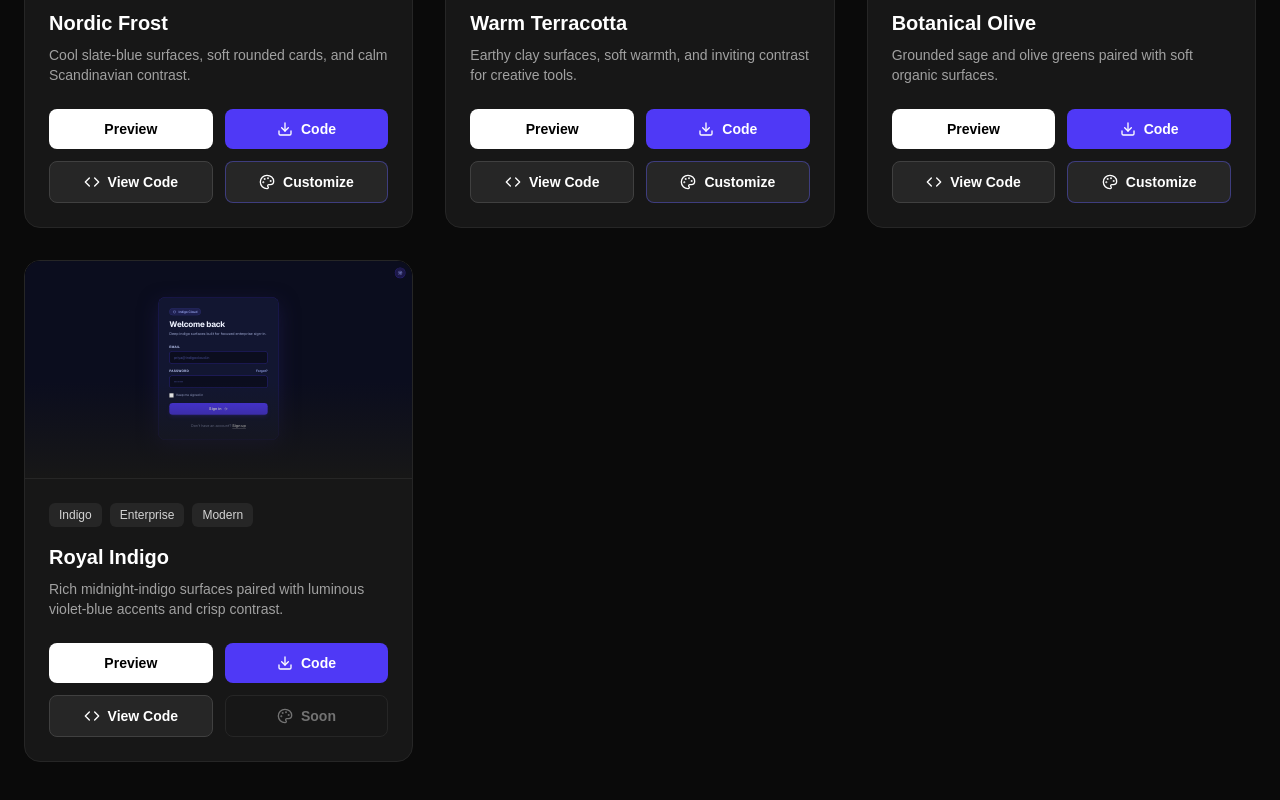
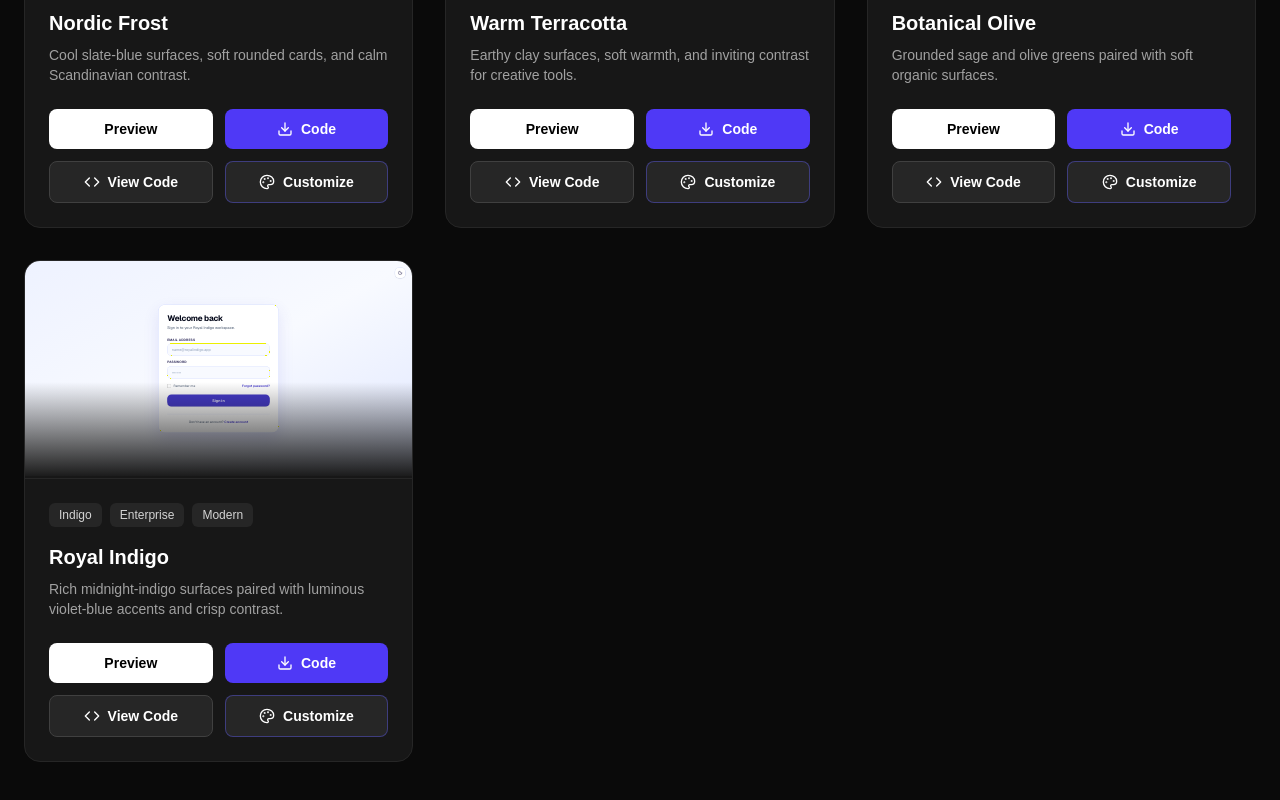
Before and after one commit to shaurya-10000/auth-ui-showcase, a Next.js app: page /grid in a window 1280 px wide. Shown: the part 2645-3445 px from the top of the page. Built offline with nearby package versions, Linux system fonts and the light colour scheme.

Commit message:
feat: add customization support to template-16

```diff
--- a/src/lib/brand/defaults.ts
+++ b/src/lib/brand/defaults.ts
@@ -13,6 +13,7 @@ import { brand as template12 } from "@/templates/template-12/brand";
 import { brand as template13 } from "@/templates/template-13/brand";
 import { brand as template14 } from "@/templates/template-14/brand";
 import { brand as template15 } from "@/templates/template-15/brand";
+import { brand as template16 } from "@/templates/template-16/brand";
 import type { BrandValues } from "./types";
 
 /** Templates that support customization. Add a line here when a template gets a brand.ts. */
@@ -32,6 +33,7 @@ const DEFAULTS: Record<string, BrandValues> = {
   "template-13": template13,
   "template-14": template14,
   "template-15": template15,
+  "template-16": template16,
 };
 
 export function isBrandable(templateId: string): boolean {
--- a/src/lib/brand/registry.ts
+++ b/src/lib/brand/registry.ts
@@ -14,6 +14,7 @@ import { Login as Template12Login, Signup as Template12Signup } from "@/template
 import { Login as Template13Login, Signup as Template13Signup } from "@/templates/template-13";
 import { Login as Template14Login, Signup as Template14Signup } from "@/templates/template-14";
 import { Login as Template15Login, Signup as Template15Signup } from "@/templates/template-15";
+import { Login as Template16Login, Signup as Template16Signup } from "@/templates/template-16";
 import type { BrandValues } from "./types";
 
 export type BrandablePage = ComponentType<{ brand?: BrandValues }>;
@@ -46,4 +47,5 @@ export const brandablePages: Record<string, BrandablePages> = {
   "template-13": pages(Template13Login, Template13Signup),
   "template-14": pages(Template14Login, Template14Signup),
   "template-15": pages(Template15Login, Template15Signup),
+  "template-16": pages(Template16Login, Template16Signup),
 };
--- /dev/null
+++ b/src/templates/template-16/brand-mark.tsx
@@ -0,0 +1,36 @@
+import type { Brand } from "./brand";
+
+interface BrandMarkProps {
+  brand: Brand;
+  isDark: boolean;
+}
+
+/** Optional logo and brand name shown above the Royal Indigo card. Renders nothing when both are empty. */
+export default function BrandMark({ brand, isDark }: BrandMarkProps) {
+  if (!brand.name && !brand.logoUrl) return null;
+
+  return (
+    <div className="mb-5 flex items-center gap-3">
+      {brand.logoUrl ? (
+        // eslint-disable-next-line @next/next/no-img-element
+        <img
+          src={brand.logoUrl}
+          alt={brand.name ? `${brand.name} logo` : "Logo"}
+          className="h-9 w-auto max-w-[8rem] rounded-xl object-contain"
+        />
+      ) : (
+        <span
+          aria-hidden="true"
+          className="flex h-9 w-9 items-center justify-center rounded-2xl bg-[var(--brand)] text-sm font-bold text-white shadow-sm"
+        >
+          {brand.name.charAt(0).toUpperCase()}
+        </span>
+      )}
+      {brand.name && (
+        <span className={`text-base font-bold tracking-tight ${isDark ? "text-indigo-50" : "text-indigo-950"}`}>
+          {brand.name}
+        </span>
+      )}
+    </div>
+  );
+}
--- /dev/null
+++ b/src/templates/template-16/brand.ts
@@ -0,0 +1,19 @@
+// Brand settings. Edit these values to change the text, links and colors of this template.
+export const brand = {
+  name: "",
+  logoUrl: "",
+  accent: "#4338ca",
+  loginTitle: "Welcome back",
+  loginSubtitle: "Sign in to your Royal Indigo workspace.",
+  loginSubmit: "Sign in",
+  signupPrompt: "Don't have an account?",
+  signupLink: "Create account",
+  signupTitle: "Create account",
+  signupSubtitle: "Join with deep indigo precision and clarity.",
+  signupSubmit: "Create account",
+  signinPrompt: "Already have an account?",
+  signinLink: "Sign in",
+  showRemember: true,
+};
+
+export type Brand = typeof brand;
--- a/src/templates/template-16/login.tsx
+++ b/src/templates/template-16/login.tsx
@@ -1,11 +1,19 @@
 "use client";
 import { useState } from "react";
 import Link from "next/link";
-import { ArrowRight, ShieldCheck, Sun, Moon } from "lucide-react";
+import { Sun, Moon } from "lucide-react";
+import { brand as defaultBrand, type Brand } from "./brand";
+import BrandMark from "./brand-mark";
+import { brandVars, themeClasses } from "./theme";
 
-export default function Login() {
+interface LoginProps {
+  brand?: Brand;
+}
+
+export default function Login({ brand = defaultBrand }: LoginProps) {
   const [isLoading, setIsLoading] = useState(false);
-  const [isDark, setIsDark] = useState(true);
+  const [isDark, setIsDark] = useState(false);
+  const theme = themeClasses(isDark);
 
   const handleSubmit = (e: React.FormEvent) => {
     e.preventDefault();
@@ -14,85 +22,69 @@ export default function Login() {
   };
 
   return (
-    <div className={`min-h-screen flex items-center justify-center p-4 sm:p-8 font-sans transition-colors duration-300 ${isDark ? 'bg-[#0b0d1e] text-indigo-50' : 'bg-[#eef0ff] text-indigo-950'}`}>
-
-      {/* Floating Theme Toggle */}
+    <div className={theme.page} style={brandVars(brand.accent)}>
       <button
         onClick={() => setIsDark(!isDark)}
-        className={`fixed top-6 right-6 z-50 p-2.5 rounded-full border transition-colors ${isDark ? 'border-indigo-800/70 bg-indigo-950/90 text-indigo-300 hover:bg-indigo-900' : 'border-indigo-200 bg-white text-indigo-900 hover:bg-indigo-50'}`}
+        className={theme.toggle}
         aria-label="Toggle theme"
       >
         {isDark ? <Sun size={18} /> : <Moon size={18} />}
       </button>
 
-      {/* Royal Indigo Card */}
-      <div className={`w-full max-w-md rounded-3xl border p-7 sm:p-10 transition-all duration-300 ${isDark ? 'border-indigo-800/60 bg-[#121631] shadow-[0_24px_70px_rgba(30,27,75,0.65)]' : 'border-indigo-200/90 bg-white shadow-[0_24px_70px_rgba(67,56,202,0.12)]'}`}>
-        <div className="mb-8">
-          <div className={`inline-flex items-center gap-2 rounded-full px-3 py-1 text-xs font-medium mb-4 ${isDark ? 'bg-indigo-500/15 text-indigo-300 border border-indigo-500/30' : 'bg-indigo-50 text-indigo-700 border border-indigo-200'}`}>
-            <ShieldCheck size={13} />
-            Indigo Cloud
-          </div>
-          <h1 className="text-3xl font-bold tracking-tight">Welcome back</h1>
-          <p className={`mt-1.5 text-sm ${isDark ? 'text-indigo-200/75' : 'text-indigo-900/70'}`}>
-            Deep indigo surfaces built for focused enterprise sign-in.
-          </p>
+      <div className={theme.card}>
+        <BrandMark brand={brand} isDark={isDark} />
+
+        <div className="mb-7">
+          <h1 className={theme.heading}>{brand.loginTitle}</h1>
+          <p className={theme.subtitle}>{brand.loginSubtitle}</p>
         </div>
 
-        <form onSubmit={handleSubmit} className="space-y-5">
+        <form onSubmit={handleSubmit} className="space-y-4">
           <div>
-            <label className={`block text-xs font-semibold uppercase tracking-wider mb-2 ${isDark ? 'text-indigo-200' : 'text-indigo-950'}`}>
-              Email
-            </label>
+            <label className={theme.fieldLabel}>Email Address</label>
             <input
               type="email"
               required
-              placeholder="priya@indigocloud.in"
-              className={`w-full rounded-xl border px-4 py-3 text-sm focus:outline-none focus:ring-2 transition-all ${isDark ? 'border-indigo-800/80 bg-[#0b0d1e] text-white placeholder-indigo-400/50 focus:border-indigo-400 focus:ring-indigo-400/25' : 'border-indigo-200 bg-[#f8f9ff] text-indigo-950 placeholder-indigo-400 focus:border-indigo-600 focus:ring-indigo-600/20'}`}
+              className={theme.input}
+              placeholder="name@royalindigo.app"
             />
           </div>
 
           <div>
-            <div className="flex items-center justify-between mb-2">
-              <label className={`block text-xs font-semibold uppercase tracking-wider ${isDark ? 'text-indigo-200' : 'text-indigo-950'}`}>
-                Password
-              </label>
-              <a href="#" className={`text-xs font-medium transition-colors ${isDark ? 'text-indigo-300 hover:text-indigo-200' : 'text-indigo-600 hover:text-indigo-500'}`}>
-                Forgot?
-              </a>
-            </div>
+            <label className={theme.fieldLabel}>Password</label>
             <input
               type="password"
               required
+              className={theme.input}
               placeholder="••••••••"
-              className={`w-full rounded-xl border px-4 py-3 text-sm focus:outline-none focus:ring-2 transition-all ${isDark ? 'border-indigo-800/80 bg-[#0b0d1e] text-white placeholder-indigo-400/50 focus:border-indigo-400 focus:ring-indigo-400/25' : 'border-indigo-200 bg-[#f8f9ff] text-indigo-950 placeholder-indigo-400 focus:border-indigo-600 focus:ring-indigo-600/20'}`}
             />
           </div>
 
-          <div className="flex items-center gap-2.5">
-            <input
-              type="checkbox"
-              id="indigo-remember"
-              className="h-4 w-4 rounded accent-indigo-500"
-            />
-            <label htmlFor="indigo-remember" className={`text-xs ${isDark ? 'text-indigo-200/80' : 'text-indigo-900/75'}`}>
-              Keep me signed in
-            </label>
+          <div className="flex items-center justify-between pt-1">
+            {brand.showRemember ? (
+              <label className={theme.checkboxLabel}>
+                <input type="checkbox" className={theme.checkbox} />
+                <span>Remember me</span>
+              </label>
+            ) : (
+              <span />
+            )}
+            <a href="#" className={theme.link}>Forgot password?</a>
           </div>
 
           <button
             type="submit"
             disabled={isLoading}
-            className="w-full rounded-xl bg-indigo-600 hover:bg-indigo-500 text-white font-semibold text-sm py-3 px-4 flex items-center justify-center gap-2 shadow-lg shadow-indigo-600/25 transition-colors disabled:opacity-60"
+            className={`${theme.submit} mt-2`}
           >
-            <span>{isLoading ? "Signing in..." : "Sign in"}</span>
-            {!isLoading && <ArrowRight size={16} />}
+            {isLoading ? "Signing in..." : brand.loginSubmit}
           </button>
         </form>
 
-        <p className={`mt-8 text-center text-sm ${isDark ? 'text-indigo-200/70' : 'text-indigo-900/70'}`}>
-          Don&apos;t have an account?{" "}
-          <Link href="/signup/template-16" className={`font-semibold underline underline-offset-4 ${isDark ? 'text-white hover:text-indigo-300' : 'text-indigo-950 hover:text-indigo-600'}`}>
-            Sign up
+        <p className={theme.footer}>
+          {brand.signupPrompt}{" "}
+          <Link href="/signup/template-16" className={theme.footerLink}>
+            {brand.signupLink}
           </Link>
         </p>
       </div>
--- a/src/templates/template-16/signup.tsx
+++ b/src/templates/template-16/signup.tsx
@@ -1,11 +1,19 @@
 "use client";
 import { useState } from "react";
 import Link from "next/link";
-import { ArrowRight, ShieldCheck, Sun, Moon } from "lucide-react";
+import { Sun, Moon } from "lucide-react";
+import { brand as defaultBrand, type Brand } from "./brand";
+import BrandMark from "./brand-mark";
+import { brandVars, themeClasses } from "./theme";
 
-export default function Signup() {
+interface SignupProps {
+  brand?: Brand;
+}
+
+export default function Signup({ brand = defaultBrand }: SignupProps) {
   const [isLoading, setIsLoading] = useState(false);
-  const [isDark, setIsDark] = useState(true);
+  const [isDark, setIsDark] = useState(false);
+  const theme = themeClasses(isDark);
 
   const handleSubmit = (e: React.FormEvent) => {
     e.preventDefault();
@@ -14,81 +22,67 @@ export default function Signup() {
   };
 
   return (
-    <div className={`min-h-screen flex items-center justify-center p-4 sm:p-8 font-sans transition-colors duration-300 ${isDark ? 'bg-[#0b0d1e] text-indigo-50' : 'bg-[#eef0ff] text-indigo-950'}`}>
-
-      {/* Floating Theme Toggle */}
+    <div className={`${theme.page} py-12`} style={brandVars(brand.accent)}>
       <button
         onClick={() => setIsDark(!isDark)}
-        className={`fixed top-6 right-6 z-50 p-2.5 rounded-full border transition-colors ${isDark ? 'border-indigo-800/70 bg-indigo-950/90 text-indigo-300 hover:bg-indigo-900' : 'border-indigo-200 bg-white text-indigo-900 hover:bg-indigo-50'}`}
+        className={theme.toggle}
         aria-label="Toggle theme"
       >
         {isDark ? <Sun size={18} /> : <Moon size={18} />}
       </button>
 
-      {/* Royal Indigo Card */}
-      <div className={`w-full max-w-md rounded-3xl border p-7 sm:p-10 transition-all duration-300 ${isDark ? 'border-indigo-800/60 bg-[#121631] shadow-[0_24px_70px_rgba(30,27,75,0.65)]' : 'border-indigo-200/90 bg-white shadow-[0_24px_70px_rgba(67,56,202,0.12)]'}`}>
-        <div className="mb-8">
-          <div className={`inline-flex items-center gap-2 rounded-full px-3 py-1 text-xs font-medium mb-4 ${isDark ? 'bg-indigo-500/15 text-indigo-300 border border-indigo-500/30' : 'bg-indigo-50 text-indigo-700 border border-indigo-200'}`}>
-            <ShieldCheck size={13} />
-            Indigo Cloud
-          </div>
-          <h1 className="text-3xl font-bold tracking-tight">Create account</h1>
-          <p className={`mt-1.5 text-sm ${isDark ? 'text-indigo-200/75' : 'text-indigo-900/70'}`}>
-            Start with crisp indigo contrast and streamlined onboarding.
-          </p>
+      <div className={theme.card}>
+        <BrandMark brand={brand} isDark={isDark} />
+
+        <div className="mb-7">
+          <h1 className={theme.heading}>{brand.signupTitle}</h1>
+          <p className={theme.subtitle}>{brand.signupSubtitle}</p>
         </div>
 
         <form onSubmit={handleSubmit} className="space-y-4">
           <div>
-            <label className={`block text-xs font-semibold uppercase tracking-wider mb-1.5 ${isDark ? 'text-indigo-200' : 'text-indigo-950'}`}>
-              Full Name
-            </label>
+            <label className={theme.fieldLabel}>Full Name</label>
             <input
               type="text"
               required
-              placeholder="Priya Sharma"
-              className={`w-full rounded-xl border px-4 py-3 text-sm focus:outline-none focus:ring-2 transition-all ${isDark ? 'border-indigo-800/80 bg-[#0b0d1e] text-white placeholder-indigo-400/50 focus:border-indigo-400 focus:ring-indigo-400/25' : 'border-indigo-200 bg-[#f8f9ff] text-indigo-950 placeholder-indigo-400 focus:border-indigo-600 focus:ring-indigo-600/20'}`}
+              className={theme.input}
+              placeholder="Julian Sterling"
             />
           </div>
 
           <div>
-            <label className={`block text-xs font-semibold uppercase tracking-wider mb-1.5 ${isDark ? 'text-indigo-200' : 'text-indigo-950'}`}>
-              Email
-            </label>
+            <label className={theme.fieldLabel}>Email Address</label>
             <input
               type="email"
               required
-              placeholder="priya@indigocloud.in"
-              className={`w-full rounded-xl border px-4 py-3 text-sm focus:outline-none focus:ring-2 transition-all ${isDark ? 'border-indigo-800/80 bg-[#0b0d1e] text-white placeholder-indigo-400/50 focus:border-indigo-400 focus:ring-indigo-400/25' : 'border-indigo-200 bg-[#f8f9ff] text-indigo-950 placeholder-indigo-400 focus:border-indigo-600 focus:ring-indigo-600/20'}`}
+              className={theme.input}
+              placeholder="name@royalindigo.app"
             />
           </div>
 
           <div>
-            <label className={`block text-xs font-semibold uppercase tracking-wider mb-1.5 ${isDark ? 'text-indigo-200' : 'text-indigo-950'}`}>
-              Password
-            </label>
+            <label className={theme.fieldLabel}>Password</label>
             <input
               type="password"
               required
-              placeholder="Create a password"
-              className={`w-full rounded-xl border px-4 py-3 text-sm focus:outline-none focus:ring-2 transition-all ${isDark ? 'border-indigo-800/80 bg-[#0b0d1e] text-white placeholder-indigo-400/50 focus:border-indigo-400 focus:ring-indigo-400/25' : 'border-indigo-200 bg-[#f8f9ff] text-indigo-950 placeholder-indigo-400 focus:border-indigo-600 focus:ring-indigo-600/20'}`}
+              className={theme.input}
+              placeholder="••••••••"
             />
           </div>
 
           <button
             type="submit"
             disabled={isLoading}
-            className="w-full rounded-xl bg-indigo-600 hover:bg-indigo-500 text-white font-semibold text-sm py-3 px-4 flex items-center justify-center gap-2 shadow-lg shadow-indigo-600/25 transition-colors disabled:opacity-60 mt-2"
+            className={`${theme.submit} mt-2`}
           >
-            <span>{isLoading ? "Creating account..." : "Create account"}</span>
-            {!isLoading && <ArrowRight size={16} />}
+            {isLoading ? "Creating account..." : brand.signupSubmit}
           </button>
         </form>
 
-        <p className={`mt-8 text-center text-sm ${isDark ? 'text-indigo-200/70' : 'text-indigo-900/70'}`}>
-          Already have an account?{" "}
-          <Link href="/login/template-16" className={`font-semibold underline underline-offset-4 ${isDark ? 'text-white hover:text-indigo-300' : 'text-indigo-950 hover:text-indigo-600'}`}>
-            Sign in
+        <p className={theme.footer}>
+          {brand.signinPrompt}{" "}
+          <Link href="/login/template-16" className={theme.footerLink}>
+            {brand.signinLink}
           </Link>
         </p>
       </div>
--- /dev/null
+++ b/src/templates/template-16/theme.ts
@@ -0,0 +1,32 @@
+import type { CSSProperties } from "react";
+
+const mix = (color: string, percent: number, base: string): string =>
+  `color-mix(in srgb, ${color} ${percent}%, ${base})`;
+
+/** CSS variables derived from the accent color. The classes below read these. */
+export function brandVars(accent: string): CSSProperties {
+  return {
+    "--brand": accent,
+    "--brand-soft": mix(accent, 75, "white"),
+    "--brand-strong": mix(accent, 85, "black"),
+  } as CSSProperties;
+}
+
+/** Class names shared by the login and sign-up pages. */
+export function themeClasses(isDark: boolean) {
+  return {
+    page: `min-h-screen flex items-center justify-center p-4 font-sans transition-colors duration-300 ${isDark ? "bg-[#090b1a] text-indigo-50" : "bg-gradient-to-br from-[#eef2ff] via-[#f8faff] to-[#e0e7ff] text-slate-950"}`,
+    toggle: `fixed top-6 right-6 z-50 p-2.5 rounded-2xl transition-all ${isDark ? "bg-[#121633] text-amber-300 border border-indigo-800/60 hover:bg-[#191f47]" : "bg-white text-indigo-950 border border-indigo-200/80 shadow-sm hover:bg-indigo-50"}`,
+    card: `w-full max-w-md rounded-3xl p-8 transition-all duration-300 ${isDark ? "bg-[#10142e]/95 border border-indigo-800/50 shadow-[0_24px_60px_rgba(0,0,0,0.6)]" : "bg-white/95 border border-indigo-200/80 shadow-[0_24px_60px_rgba(67,56,202,0.12)]"}`,
+    heading: "text-3xl font-bold tracking-tight mb-1.5",
+    subtitle: `text-sm ${isDark ? "text-indigo-200/75" : "text-slate-600"}`,
+    fieldLabel: `block text-xs font-semibold uppercase tracking-wider mb-1.5 ${isDark ? "text-indigo-200" : "text-indigo-950"}`,
+    input: `w-full rounded-2xl px-4 py-3 text-sm focus:outline-none focus:ring-2 transition-all ${isDark ? "bg-[#090b1a] text-white placeholder-indigo-400/50 border border-indigo-800/60 focus:ring-[var(--brand)]/50 focus:border-[var(--brand-soft)]" : "bg-[#f8faff] text-slate-950 placeholder-slate-400 border border-indigo-200/90 focus:ring-[var(--brand)]/30 focus:border-[var(--brand)]"}`,
+    checkbox: "w-4 h-4 rounded accent-[var(--brand)] cursor-pointer",
+    checkboxLabel: `flex items-center gap-2 cursor-pointer text-xs ${isDark ? "text-indigo-200/80" : "text-slate-600"}`,
+    link: `text-xs font-semibold hover:underline ${isDark ? "text-[var(--brand-soft)]" : "text-[var(--brand)]"}`,
+    submit: "w-full py-3 rounded-2xl font-semibold text-sm text-white bg-[var(--brand)] hover:bg-[var(--brand-strong)] shadow-sm transition-colors disabled:opacity-60",
+    footer: `mt-7 pt-5 border-t text-center text-xs ${isDark ? "border-indigo-900/60 text-indigo-300/70" : "border-indigo-100 text-slate-600"}`,
+    footerLink: `font-semibold hover:underline ${isDark ? "text-[var(--brand-soft)]" : "text-[var(--brand)]"}`,
+  };
+}
```
